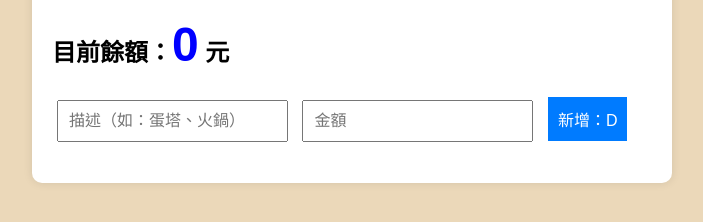
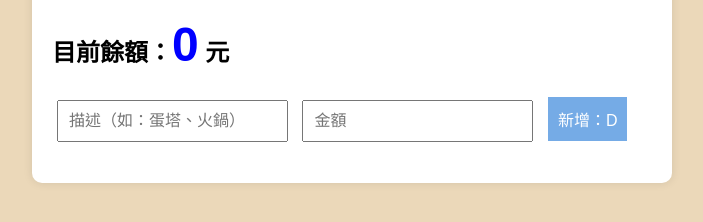
Before and after one commit to Xioko9595/Xioko9595.github.io, a plain HTML site: page index.html in a window 1280 px wide. Shown: the part 134-356 px from the top of the page, without its empty margins (288-991 px from the left). Drawn offline with Linux system fonts and the light colour scheme.

Commit message:
Update style.css

```diff
--- a/css/style.css
+++ b/css/style.css
@@ -1,8 +1,8 @@
 body { font-family: Arial, sans-serif; background: #ebd8b9; margin:0; padding:20px; }
 .container { max-width: 600px; margin: auto; background: white; padding: 20px; border-radius: 10px; box-shadow: 0 0 10px rgba(0,0,0,0.1); }
 input, button { padding: 10px; margin: 5px; font-size: 16px; }
-button { background: #007bff; color: white; border: none; cursor: pointer; }
-button:hover { background: #0056b3; }
+button { background: #75abe6; color: white; border: none; cursor: pointer; }
+button:hover { background: #3e77b5; }
 ul { list-style: none; padding: 0; }
 li { padding: 10px; border-bottom: 1px solid #eee; display: flex; justify-content: space-between; }
 .income { color: green; }
```
